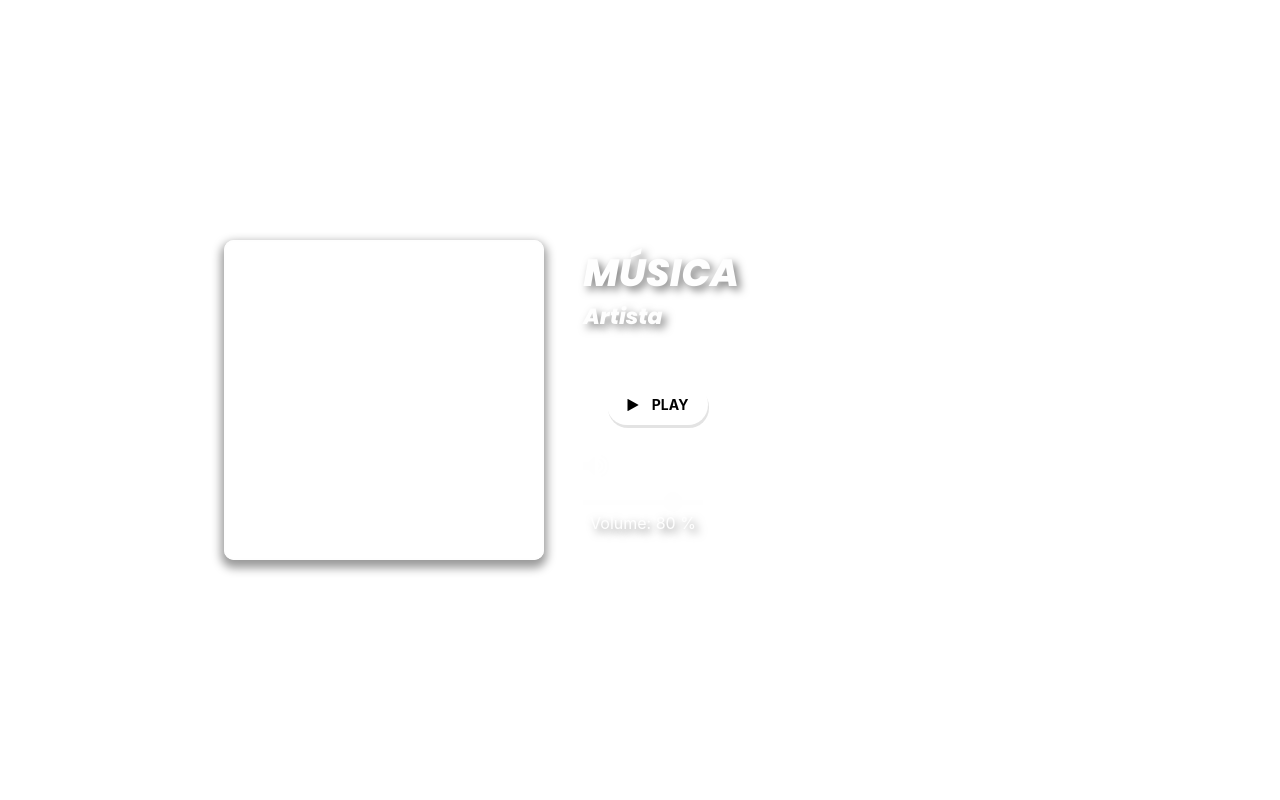
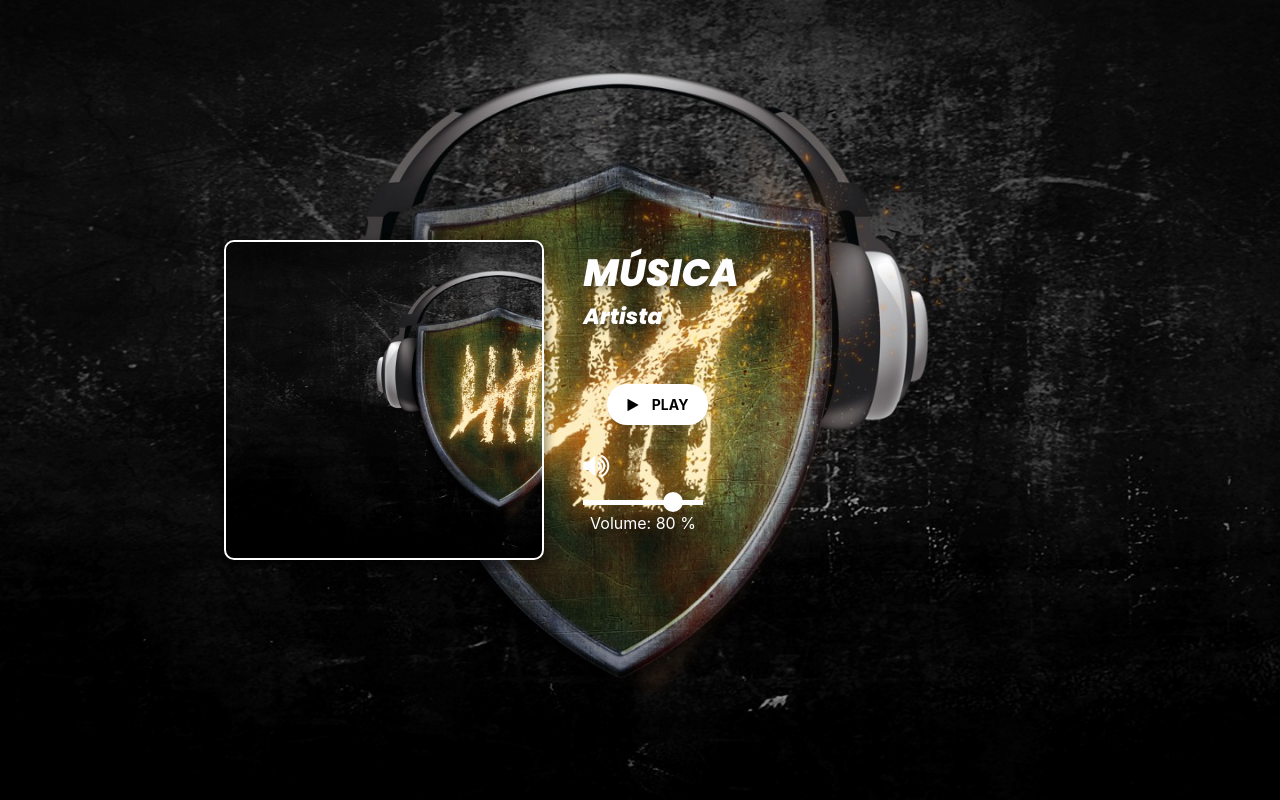
Before and after one commit to radiosv/radio-player, a plain HTML site: page index.html in a window 1280 px wide. Drawn offline with nearby package versions, Linux system fonts and the light colour scheme; no server answers.

Commit message:
Correção nas imagens

```diff
--- a/css/style.css
+++ b/css/style.css
@@ -19,7 +19,7 @@ body {
     min-width: 100%;
     min-height: 100%;
     position: fixed;
-    background: url('../img/bg_site.jpg') no-repeat;
+    background: url('../img/background.jpeg') no-repeat;
     background-position: center;
     background-size: cover;
     transition: background-image 1s;
@@ -62,7 +62,7 @@ body {
 .cover-album {
     max-width: 80%;
     margin: auto;
-    background: url('../img/cover.png') no-repeat;
+    background: url('../img/cover.jpeg') no-repeat;
     background-size: cover;
     border: 2px solid #fefefe;
     box-shadow: 0px 5px 10px 3px rgba(0, 0, 0, 0.4);
@@ -294,7 +294,7 @@ input[type=range]::-ms-thumb {
     margin-right: 15px;
     float: left;
     border-radius: 10px;
-    background: url('../img/cover.png') no-repeat;
+    background: url('../img/cover.jpeg') no-repeat;
     background-size: cover;
     border: 2px solid #fefefe;
 
--- a/index.html
+++ b/index.html
@@ -5,7 +5,7 @@
     <meta charset="utf-8">
     <meta name="viewport" content="width=device-width, initial-scale=1.0">
     <title>Radio Player</title>
-    <link rel="icon" type="image/png" href="img/cover.png" />
+    <link rel="icon" type="image/png" href="img/cover.jpeg" />
     <link rel="stylesheet" href="css/font-awesome.min.css">
     <link rel="stylesheet" type="text/css" href="css/animate.css">
     <link rel="stylesheet" href="css/style.css">
```
